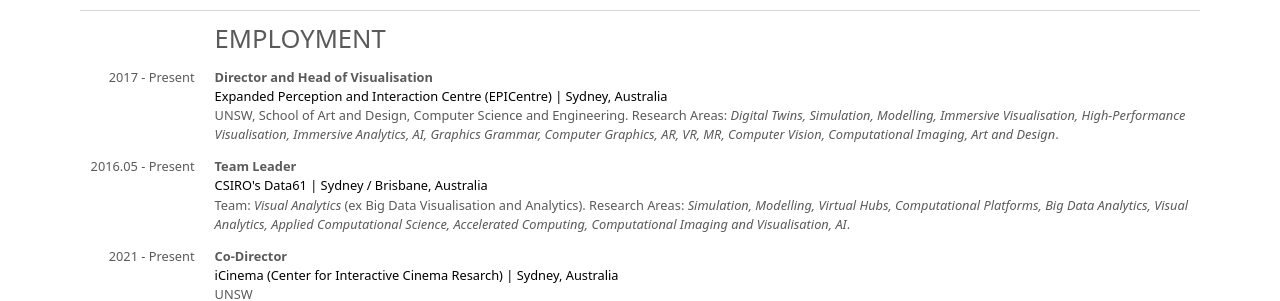
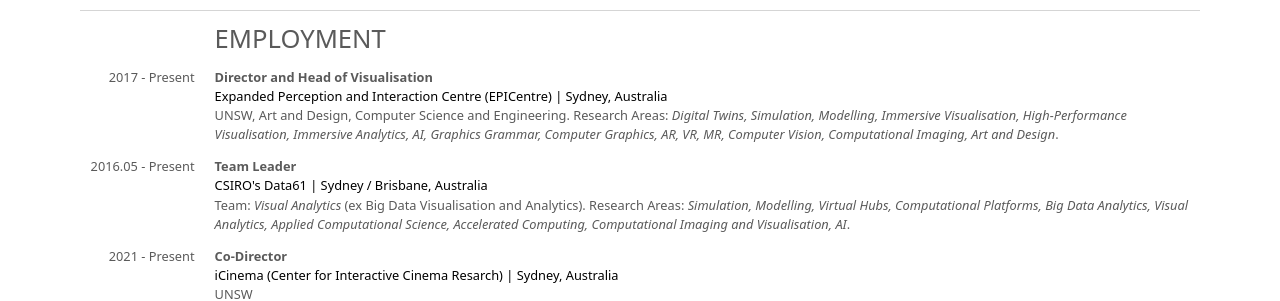
Before and after one commit to tomaszbednarz/tomaszbednarz.github.io, a Jekyll site: the page built from _pages/vita.md, in a window 1280 px wide and 900 px high, scrolled down 636 px. Shown: the part 154-455 px from the top of the window. Built offline with Jekyll 4.4.1, drawn with Linux system fonts in a browser that asks for light colours.

Commit message:
Update vita.yml

```diff
--- a/_data/vita.yml
+++ b/_data/vita.yml
@@ -67,7 +67,7 @@
     location: Sydney, Australia
     url: https://artdesign.unsw.edu.au
     details: |
-      UNSW, School of Art and Design, Computer Science and Engineering. Research Areas: *Digital Twins, Simulation, Modelling, Immersive Visualisation, High-Performance
+      UNSW, Art and Design, Computer Science and Engineering. Research Areas: *Digital Twins, Simulation, Modelling, Immersive Visualisation, High-Performance
       Visualisation, Immersive Analytics, AI, Graphics Grammar,
       Computer Graphics, AR, VR, MR, Computer Vision,
       Computational Imaging, Art and Design*.
```
